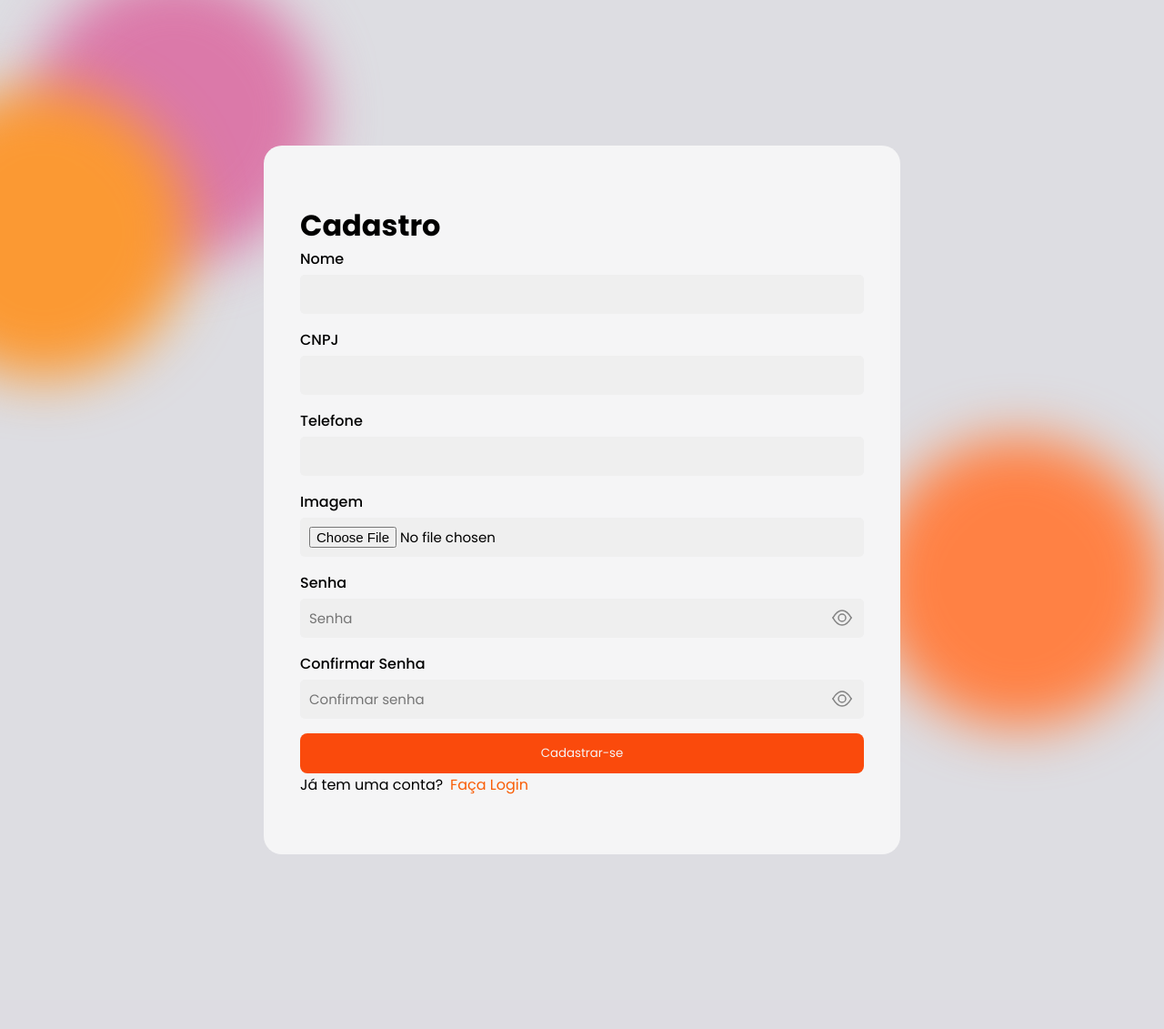
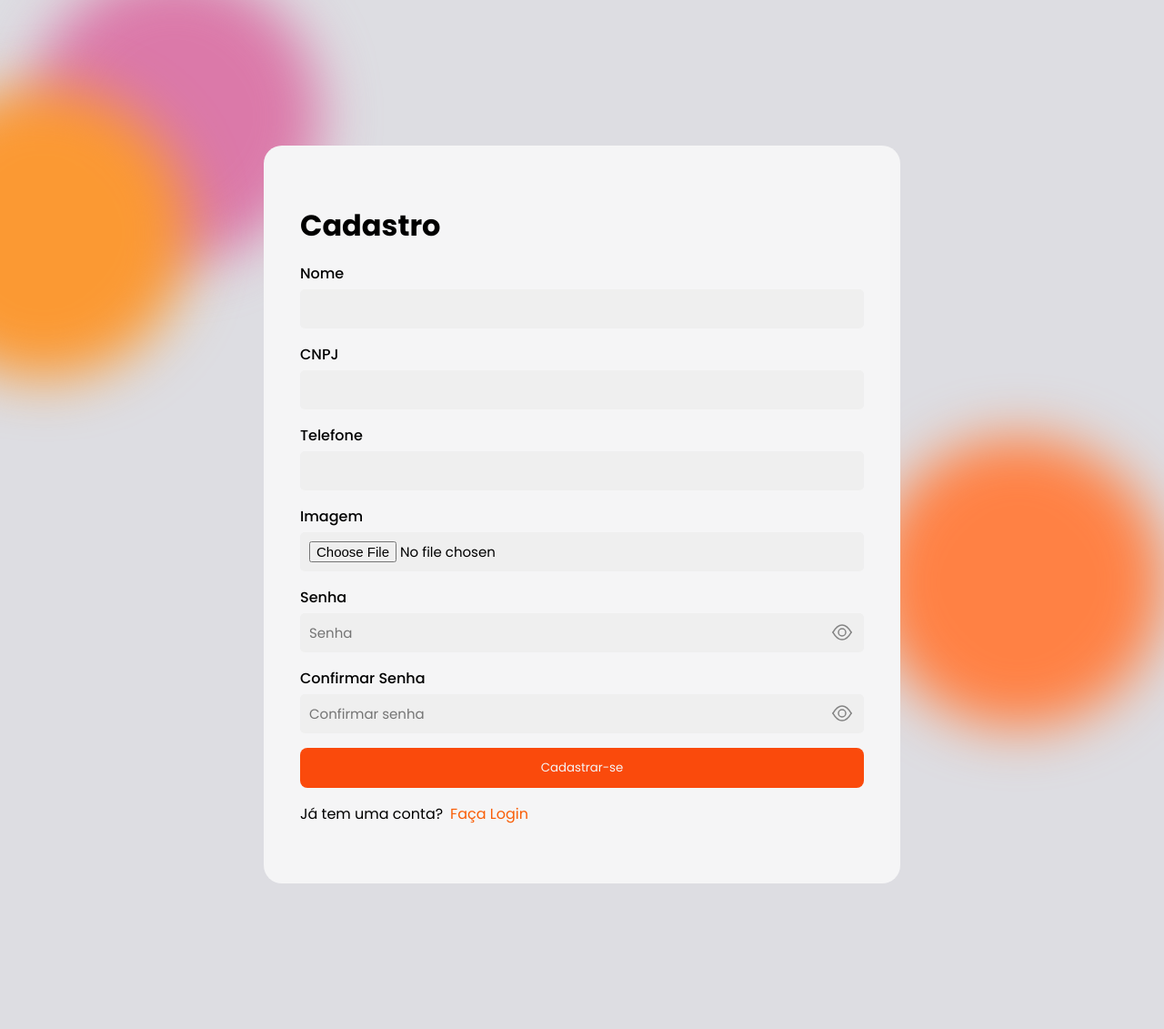
Before and after one commit to adrian5g/Web_Yammi, a Django app: page /dash/cadastro/ in a window 1280 px wide. Shown: the whole page at 91% size. Before the commit the page ends 939 px from the top, so only its background shows below. Run offline with Django 5.2, Linux system fonts and the light colour scheme.

Commit message:
form container gap

```diff
--- a/dashboard/static/css/form.css
+++ b/dashboard/static/css/form.css
@@ -57,6 +57,7 @@ body {
   border-radius: 20px;
   padding-inline: 2.5rem;
   padding-block: 4rem;
+  gap: 1rem;
 }
 
 form {
```
